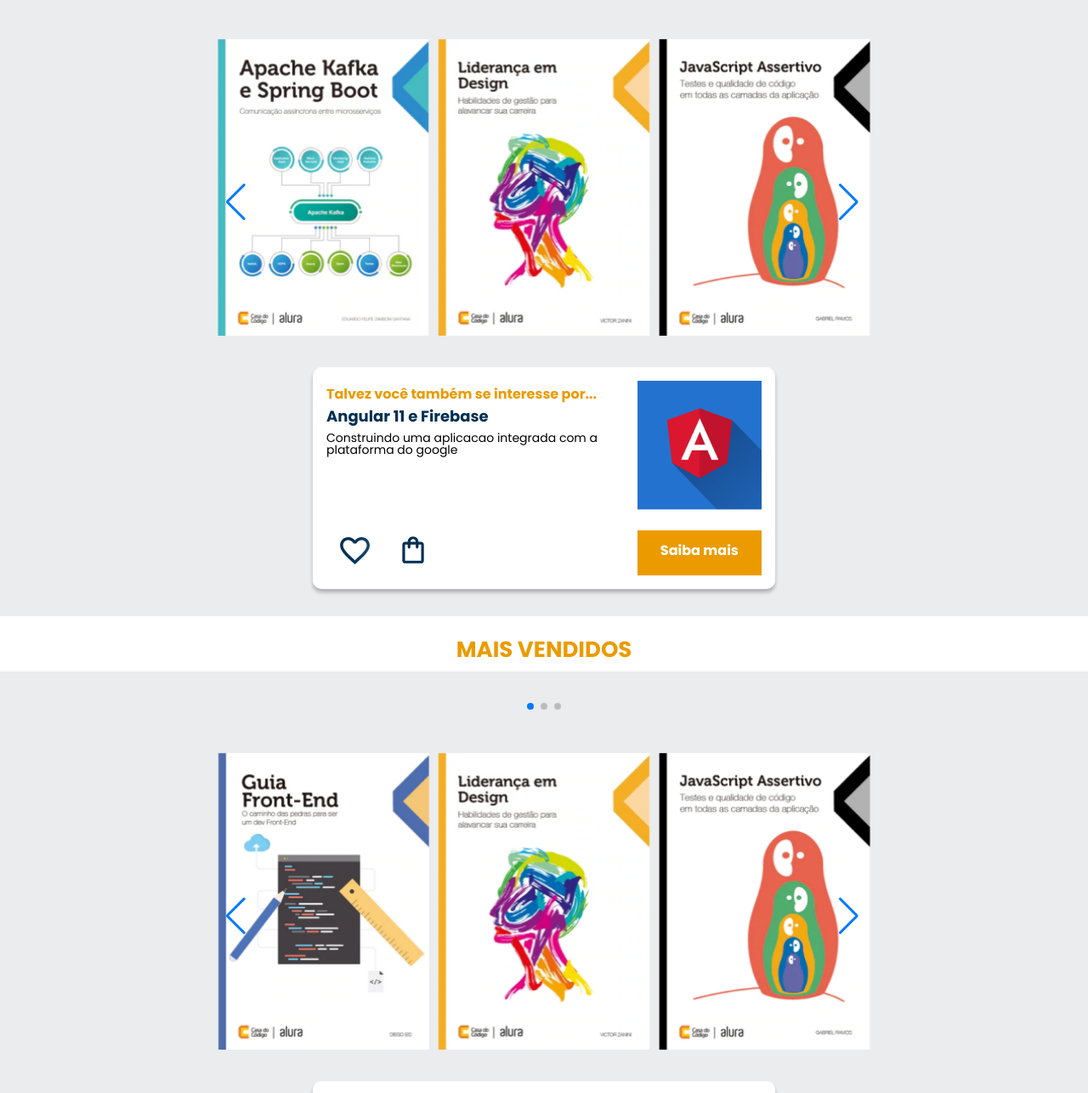
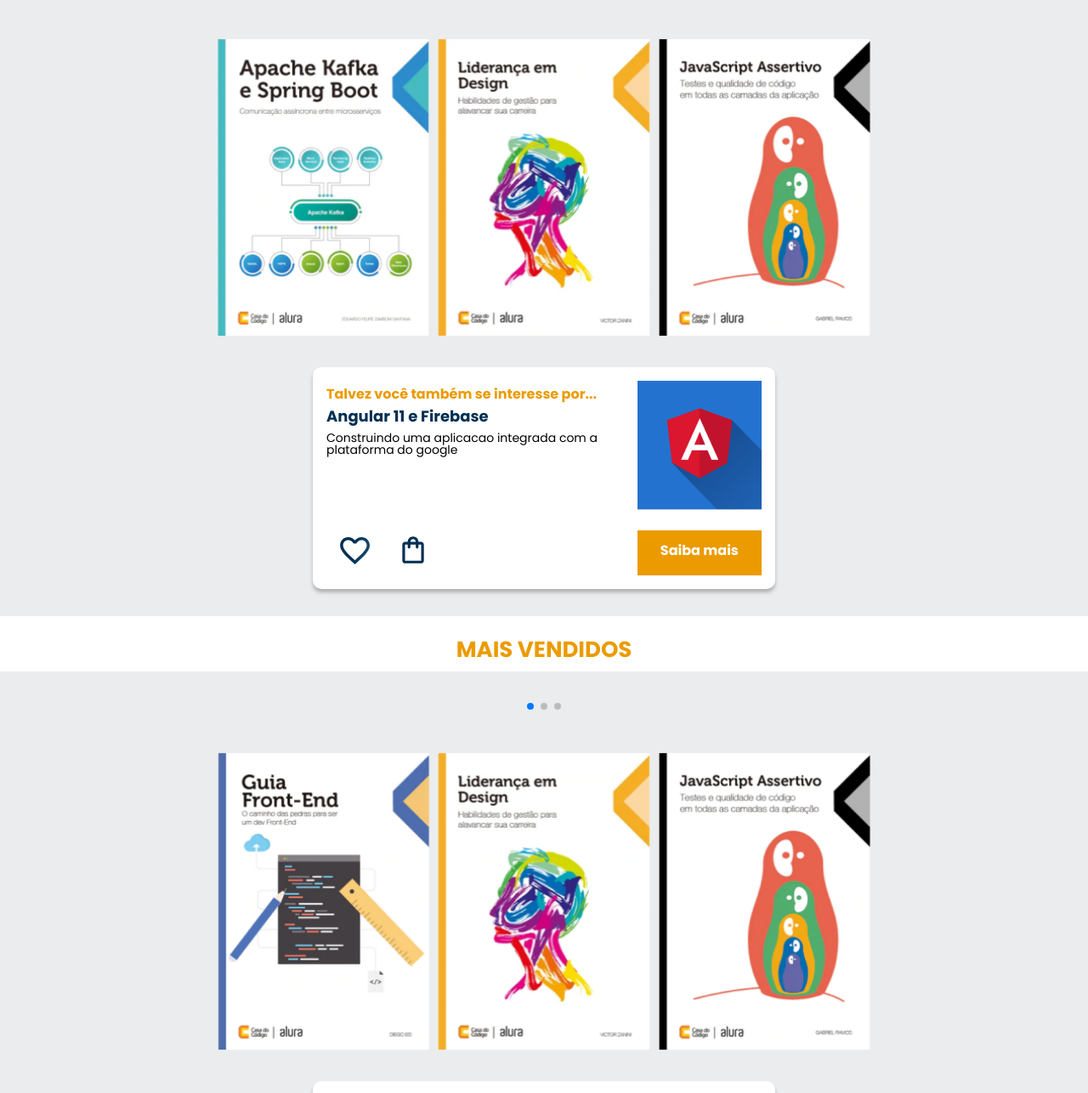
Before and after one commit to alexandreduara/Alura-Books, a plain HTML site: page index.html in a window 1280 px wide. Shown: the part 404-1690 px from the top of the page at 85% size. Drawn offline with nearby package versions, Linux system fonts and the light colour scheme.

Commit message:
Finalizando o projeto

```diff
--- a/assets/css/carrossel.css
+++ b/assets/css/carrossel.css
@@ -93,12 +93,6 @@
         width: 60%;
     }
 
-    .swiper-button-prev,
-     .swiper-button-next{
-        display: block;
-        top: 64%;
-    }
-
     .card{
         width: 40%;
         margin: 2em auto;
--- a/index.html
+++ b/index.html
@@ -120,10 +120,6 @@
 
                 </div>
 
-                <!-- If we need navigation buttons -->
-                <div class="swiper-button-prev"></div>
-                <div class="swiper-button-next"></div>
-
             </div>
 
             <div class="card">
@@ -167,10 +163,6 @@
                     <div class="swiper-slide"><img src="assets/img/ApacheKafka.png" alt="Livro sobre ApacheKafka e Spring Boot da Alura Books"></div>
                     <div class="swiper-slide"><img src="assets/img/Portugol.png" alt="Livro sobre Portugol da Alura Books"></div>
                 </div>
-
-                <!-- If we need navigation buttons -->
-                <div class="swiper-button-prev"></div>
-                <div class="swiper-button-next"></div>
 
             </div>
 
```
Also changed, not shown: 2 other files.
